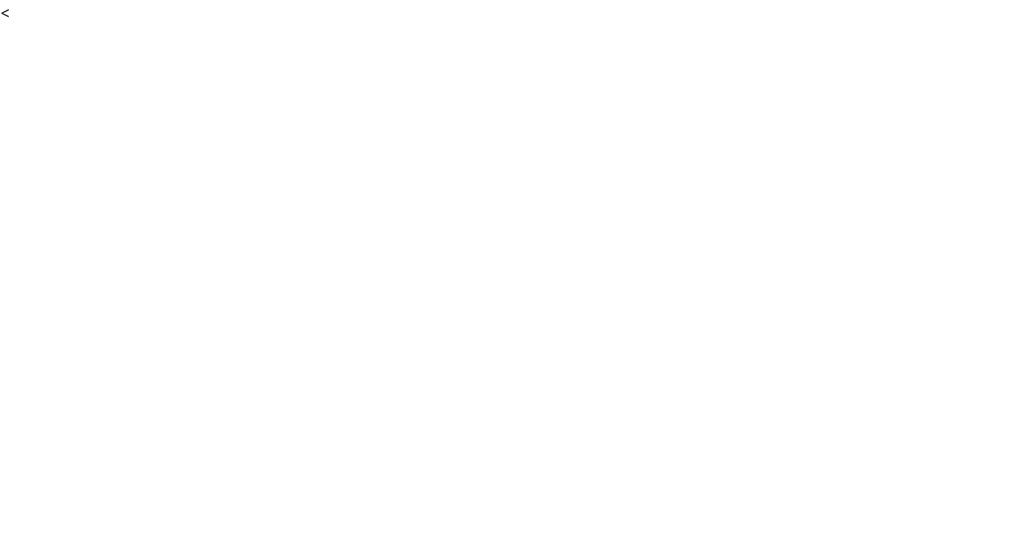
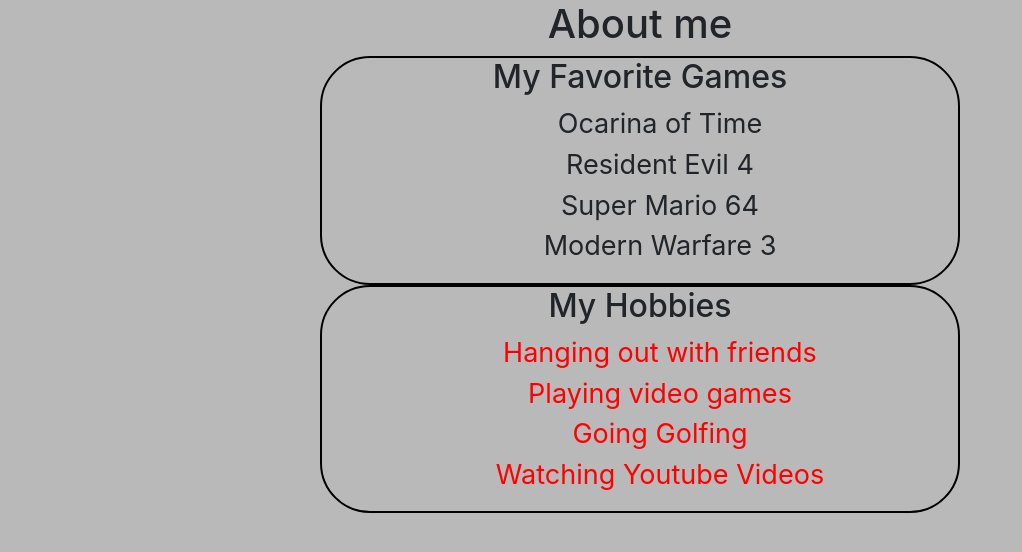
Before and after one commit to tcarver371/CITPT217Midterm, a website: page src/index.html in a window 1280 px wide. Shown: the whole page, without its empty margins (0-1022 px from the left). Drawn offline with Linux system fonts and the light colour scheme.

Commit message:
Add files via upload

```diff
--- a/src/index.html
+++ b/src/index.html
@@ -12,6 +12,29 @@
         <script src="/js/jquery.min.js"></script>
         <script src="/js/popper.min.js"></script>
         <script src="/js/bootstrap.min.js"></script>
-        <
+
+        <h1>About me</h1>
+
+        <section id="games">
+
+                <h2>My Favorite Games</h2>
+                <ul>
+                    <li>Ocarina of Time</li>
+                    <li>Resident Evil 4</li>
+                    <li>Super Mario 64</li>
+                    <li>Modern Warfare 3</li>
+                </ul>
+
+        </section>
+        <section id="hobbies">
+            <h2>My Hobbies</h2>
+            <ul>
+                <li>Hanging out with friends</li>
+                <li>Playing video games</li>
+                <li>Going Golfing</li>
+                <li>Watching Youtube Videos</li>
+            </ul>
+        </section>
+
     </body>
 </html>
--- a/src/scss/styles.scss
+++ b/src/scss/styles.scss
@@ -0,0 +1,70 @@
+
+//Creates the variables which i use in multiple instances later.
+$bgColor : #b9b9b9;
+$margins: 25%;
+$radius: 50px;
+$width: 50%;
+$fontSize: 130%;
+//use of math in sass. Sets the variable to 500px multiplied by 2, or 1000px.
+$desktop: (500px * 2);
+
+//Creates the mixin which we use to adjust things later on.
+//Why can't i reference this? it should be a working function.
+@function test($color){
+    @return $color;
+}
+
+@mixin desktop{
+    @media (max-width: #{$desktop}){
+        @content;
+    }
+}
+
+// nested properties
+body{
+    background-color: $bgColor;
+    text-align: center;
+
+    section#games{
+        //nested selectors
+        border: 2px solid black;
+        border-radius: $radius;
+        width: $width;
+        margin-left: $margins;
+
+
+        ul{
+            list-style-type: none;
+            font-size: $fontSize;
+            li{
+                //use of extend to give the styles from the ul to the li element
+                @extend ul;
+                // Nested media query. Changes the font color to red when the screen width is below 1000px
+                @media screen and(max-width: 1000px) {
+                    color: red;
+                }
+            }
+        }
+    }
+    section#hobbies{
+        border: 2px solid black;
+        border-radius: $radius;
+        width: $width;
+        margin-left: $margins;
+
+        ul{
+            list-style-type: none;
+            font-size: $fontSize;
+            li{
+                //use of extend to give the styles from the ul to the li element
+                @extend ul;
+                color: red;
+
+                //Uses the mixin to change the color of the list item at a specific width
+                @include desktop{
+                    color: black;
+                }
+                }
+            }
+        }
+    }
```
Also changed, not shown: src/css/styles.css.
